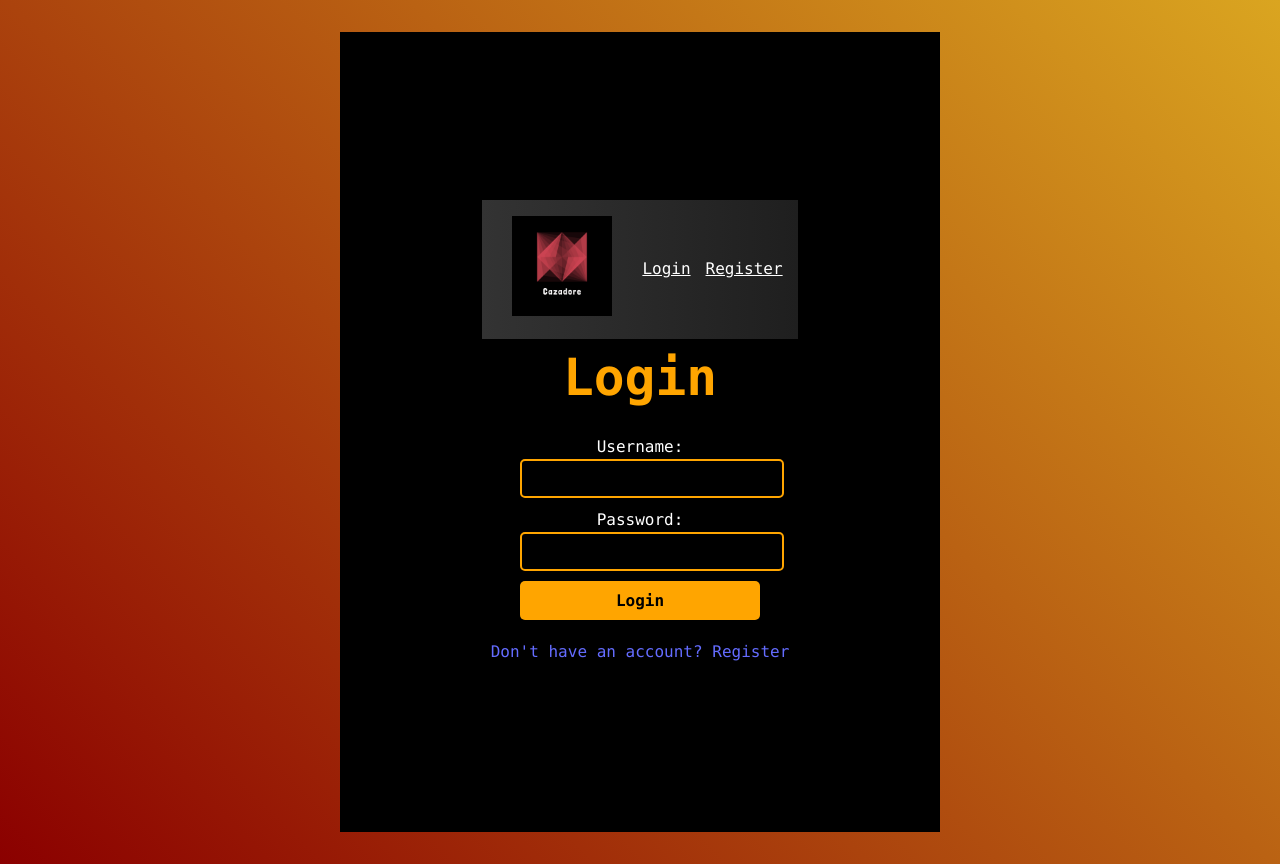
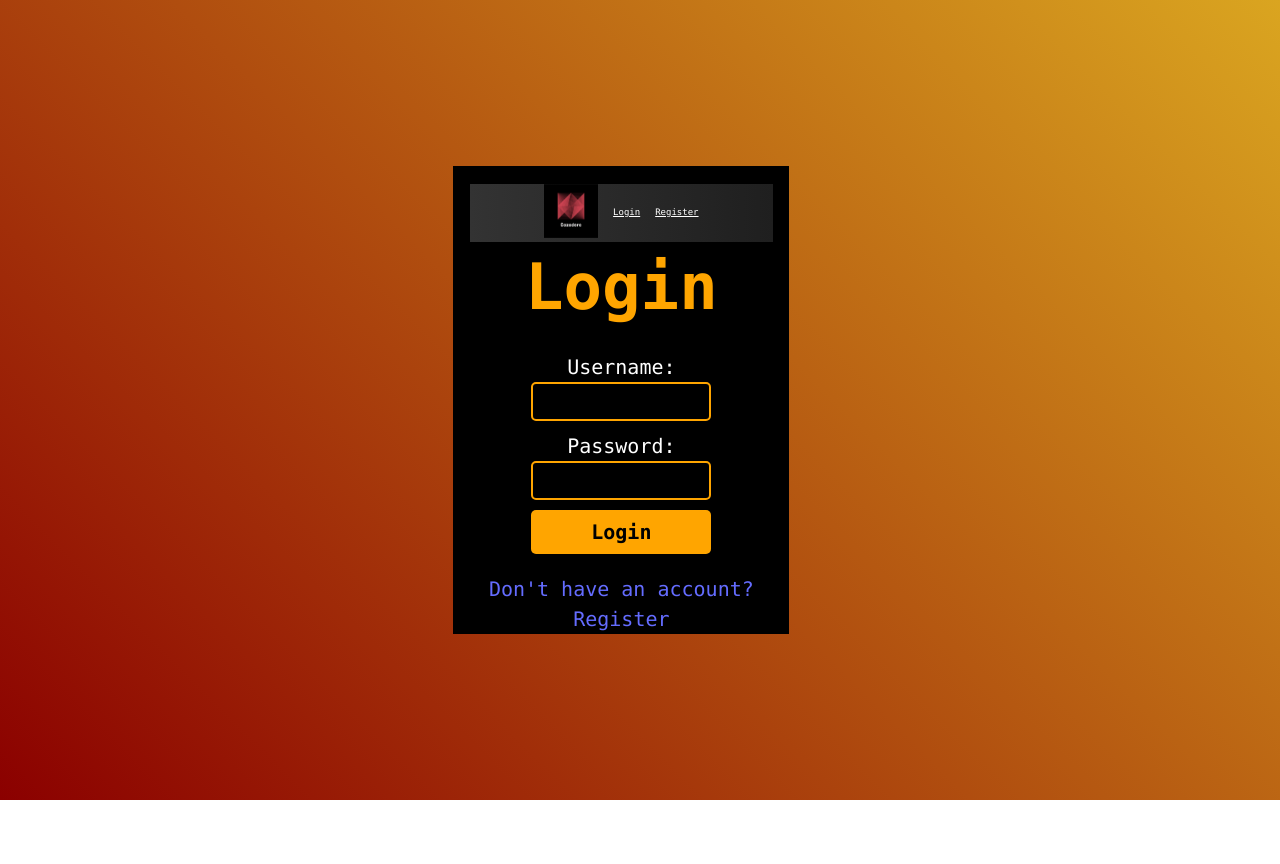
Before and after one commit to bradfordd/Cazadore, a React (Vite) app: page /login in a window 1280 px wide. After the commit the page ends 800 px from the top, so only its background shows below. Built offline with nearby package versions, Linux system fonts and the light colour scheme.

Commit message:
Sprucing up the css of the app

```diff
--- /dev/null
+++ b/src/components/App/App.css
@@ -0,0 +1,92 @@
+* {
+  margin: 0;
+  padding: 0;
+  box-sizing: border-box;
+}
+
+/* Global styles */
+body {
+  background: linear-gradient(45deg, darkred, goldenrod);
+  font-family: Consolas, Monaco, "Droid Sans Mono", "Courier New", monospace;
+  margin: 0 auto; /* Remove default margin */
+  padding: 0; /* Remove default padding */
+  min-height: 100vh;
+  min-width: 100vw; /* 100% of the viewport width */
+  overflow: auto;
+}
+
+#root {
+  margin: 0 auto;
+  padding: 0rem;
+  text-align: center;
+}
+
+/* Local styles */
+.logo {
+  height: 6em;
+  padding: 1.5em;
+  will-change: filter;
+  transition: filter 300ms;
+}
+
+.logo:hover {
+  filter: drop-shadow(0 0 2em #646cffaa);
+}
+
+.logo.react:hover {
+  filter: drop-shadow(0 0 2em #61dafbaa);
+}
+
+@keyframes logo-spin {
+  from {
+    transform: rotate(0deg);
+  }
+  to {
+    transform: rotate(360deg);
+  }
+}
+
+@media (prefers-reduced-motion: no-preference) {
+  a:nth-of-type(2) .logo {
+    animation: logo-spin infinite 20s linear;
+  }
+}
+
+.card {
+  padding: 2em;
+}
+
+.read-the-docs {
+  color: #888;
+}
+@media (min-width: 321px) {
+  body {
+    font-size: 16px; /* slightly larger font-size */
+  }
+  /* additional styles for larger cellphones */
+}
+
+@media (min-width: 768px) {
+  body {
+    font-size: 18px;
+  }
+  /* Other tablet-specific CSS */
+}
+
+/* Mobile-first media query for Desktop */
+@media (min-width: 1024px) {
+  body {
+    font-size: 20px;
+  }
+  /* Other desktop-specific CSS */
+}
+
+/* Landscape */
+@media (orientation: landscape) {
+  /* Your landscape-specific CSS here */
+}
+
+/* Portrait */
+@media (orientation: portrait) {
+  /* Your portrait-specific CSS here */
+}
--- a/src/components/App/App.jsx
+++ b/src/components/App/App.jsx
@@ -13,7 +13,7 @@ import ProjectDetailDeveloper from "../ProjectDetailDeveloper/ProjectDetailDevel
 import ProjectDetailManager from "../ProjectDetailManager/ProjectDetailManager";
 import BugReportsList from "../ProjectBugReportList/ProjectBugReportList";
 import BugReportDetail from "../BugReportDetail/BugReportDetail";
-import "./App.module.css";
+import "./App.css";
 import axios from "axios";
 
 // Create a Redirect component that navigates to the login page
--- a/src/components/App/App.module.css
+++ /dev/null
@@ -1,47 +0,0 @@
-:global(body) {
-  background: linear-gradient(45deg, darkred, goldenrod);
-  font-family: Consolas, Monaco, "Droid Sans Mono", "Courier New", monospace;
-}
-
-:global(#root) {
-  max-width: 1280px;
-  margin: 0 auto;
-  padding: 2rem;
-  text-align: center;
-}
-
-.logo {
-  height: 6em;
-  padding: 1.5em;
-  will-change: filter;
-  transition: filter 300ms;
-}
-.logo:hover {
-  filter: drop-shadow(0 0 2em #646cffaa);
-}
-.logo.react:hover {
-  filter: drop-shadow(0 0 2em #61dafbaa);
-}
-
-@keyframes logo-spin {
-  from {
-    transform: rotate(0deg);
-  }
-  to {
-    transform: rotate(360deg);
-  }
-}
-
-@media (prefers-reduced-motion: no-preference) {
-  a:nth-of-type(2) .logo {
-    animation: logo-spin infinite 20s linear;
-  }
-}
-
-.card {
-  padding: 2em;
-}
-
-.read-the-docs {
-  color: #888;
-}
--- a/src/components/Login/Login.module.css
+++ b/src/components/Login/Login.css
@@ -1,13 +1,15 @@
 /* Login.css */
-.container {
+
+.LoginComponent {
   background-color: black;
   color: white;
   height: 100vh;
   display: flex;
   justify-content: center;
-  width: 600px;
   align-items: center;
   flex-direction: column;
+  width: 90%;
+  height: 90%;
 }
 
 .login-form {
@@ -55,3 +57,9 @@ h2 {
 .login-form button:hover {
   background-color: darkorange; /* Darker shade on hover */
 }
+
+#login-header {
+  font-size: 4em;
+  padding-top: 0.2em;
+  padding-bottom: 0.1em;
+}
--- a/src/components/Login/Login.jsx
+++ b/src/components/Login/Login.jsx
@@ -2,7 +2,7 @@ import React, { useState } from "react";
 import axios from "axios";
 import { Link, useNavigate } from "react-router-dom";
 import Navbar from "../Navbar/Navbar";
-import styles from "./Login.module.css";
+import "./Login.css";
 
 const Login = () => {
   const [username, setUsername] = useState("");
@@ -47,11 +47,11 @@ const Login = () => {
   };
 
   return (
-    <div className={styles.container}>
+    <div className="LoginComponent">
       <Navbar />{" "}
       {/* Assuming Navbar is a component you've imported elsewhere */}
       <h1>Login</h1>
-      <form className={styles["login-form"]} onSubmit={handleSubmit}>
+      <form className="login-form" onSubmit={handleSubmit}>
         <div>
           <label>Username:</label>
           <br />
--- a/src/components/Navbar/Navbar.module.css
+++ b/src/components/Navbar/Navbar.css
@@ -1,6 +1,9 @@
 /* Navbar.css */
-
-nav {
+.Navbar {
+  height: 90%;
+  width: 90%;
+  font-size: 9px;
+  margin: 2em auto 0 auto;
   background: linear-gradient(to right, #333333, #1f1f1f);
   box-shadow: 0 4px 8px rgba(0, 0, 0, 0.1);
   color: white;
@@ -10,29 +13,28 @@ nav {
   align-items: center;
 }
 
-nav img {
-  padding: 0px 15px 0px 15px;
-  width: 100px; /* Adjust as needed */
-  height: auto;
+.Navbar img {
+  padding: 0px;
 }
 
-nav ul {
+.Navbar ul {
+  margin: 0 auto;
   padding: 0px 15px 0px 15px;
   list-style: none;
   display: flex;
   align-items: center; /* This will vertically center align the li elements */
 }
 
-nav ul li {
+.Navbar ul li {
   margin-left: 15px;
 }
 
-nav ul li a {
+.Navbar ul li a {
   color: #fff;
   transition: color 0.3s ease;
   text-decoration: underline;
 }
 
-nav ul li a:hover {
+.Navbar ul li a:hover {
   color: #514ef5; /* Lighter shade for hover. Adjust color as necessary. */
 }
--- a/src/components/Navbar/Navbar.jsx
+++ b/src/components/Navbar/Navbar.jsx
@@ -1,21 +1,21 @@
 import { useState } from "react";
 import logo from "../../assets/logo.png";
-import styles from "./Navbar.module.css";
+import "./Navbar.css";
 import { Link } from "react-router-dom";
 
 const Navbar = () => {
   const [isLoggedIn, setIsLoggedIn] = useState(false);
 
   return (
-    <nav className={styles.navbar}>
+    <nav className="Navbar">
       {" "}
-      {/* Apply styles using styles object */}
+      {/* Apply using object */}
       {isLoggedIn && (
-        <ul className={styles.menu}>
-          <Link to="/homepage" className={styles.menuItem}>
-            <img src={logo} alt="Company Logo" className={styles.logo} />
+        <ul className="menu">
+          <Link to="/homepage" class="logoItem">
+            <img src={logo} alt="Company Logo" className="logo" />
           </Link>
-          <li className={styles.menuItem}>
+          <li className="menuItem">
             <a href="/logout" onClick={() => setIsLoggedIn(false)}>
               Logout
             </a>
@@ -24,14 +24,14 @@ const Navbar = () => {
         </ul>
       )}
       {!isLoggedIn && (
-        <ul className={styles.menu}>
-          <Link to="/homepage" className={styles.menuItem}>
-            <img src={logo} alt="Company Logo" className={styles.logo} />
+        <ul className="menu">
+          <Link to="/homepage" className="menuItem">
+            <img src={logo} alt="Company Logo" className="logo" />
           </Link>
-          <li className={styles.menuItem}>
+          <li className="menuItem">
             <a href="/login">Login</a>
           </li>
-          <li className={styles.menuItem}>
+          <li className="menuItem">
             <a href="/register">Register</a>
           </li>
         </ul>
```
